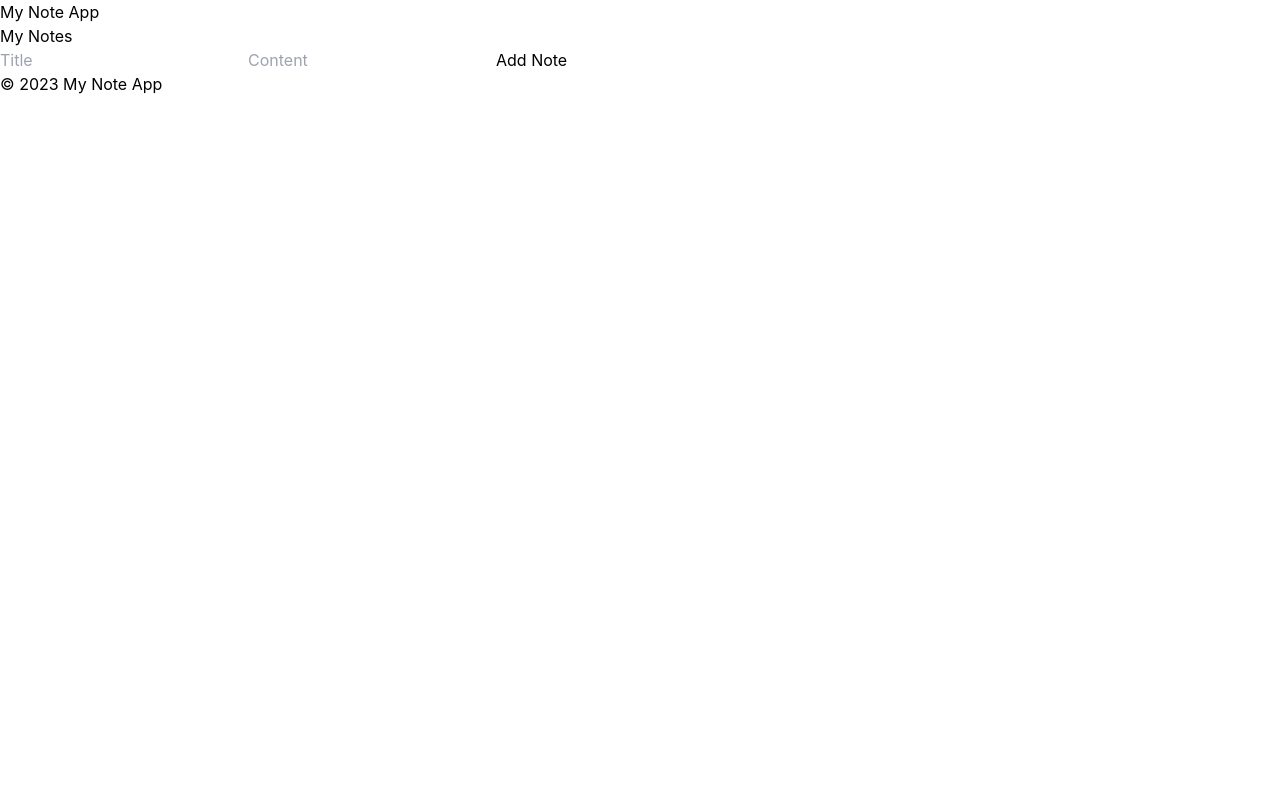
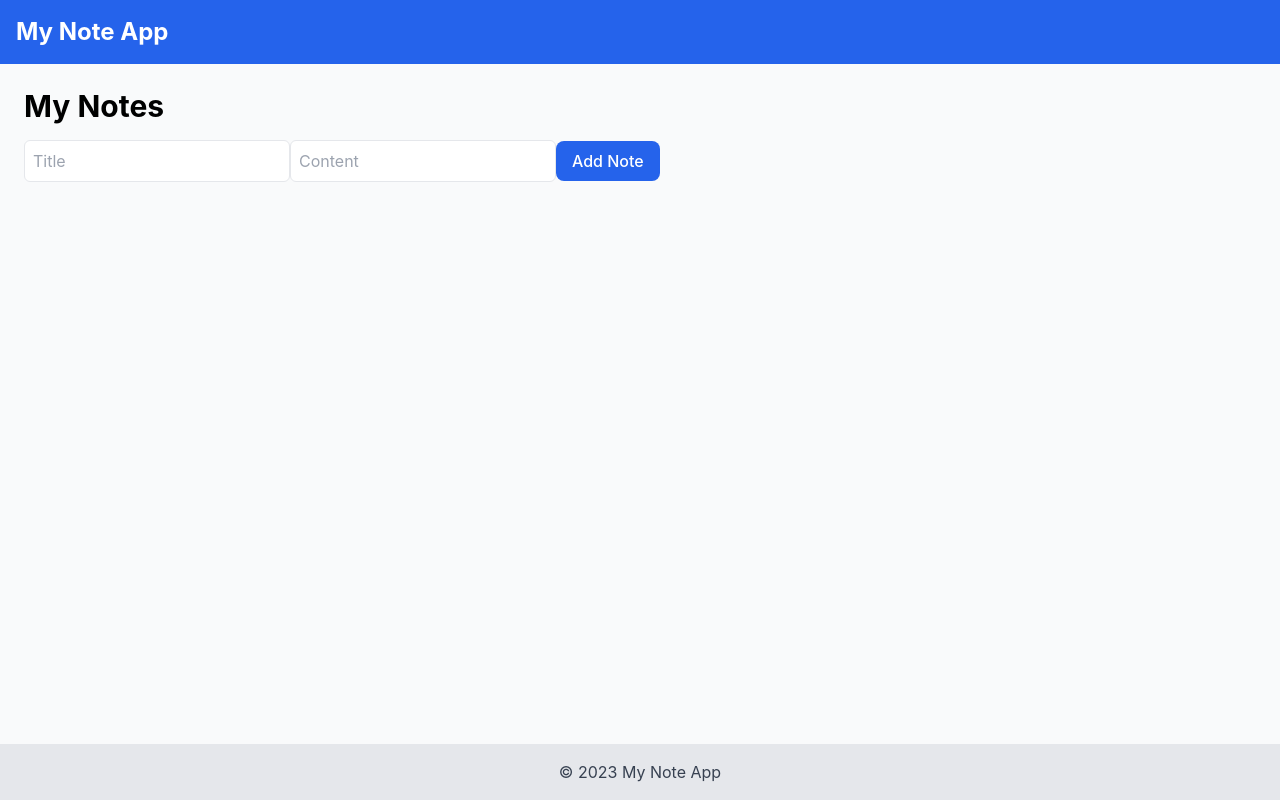
Before and after one commit to AmrElDessouki22/ttttvc, a Next.js app: page / in a window 1280 px wide. Built offline with nearby package versions, Linux system fonts and the light colour scheme.

Commit message:
Add tailwind.config.ts

```diff
--- /dev/null
+++ b/tailwind.config.ts
@@ -0,0 +1,11 @@
+import type { Config } from 'tailwindcss'
+
+const config: Config = {
+  content: ['./src/**/*.{js,ts,jsx,tsx}'],
+  theme: {
+    extend: {},
+  },
+  plugins: [],
+}
+
+export default config
```
